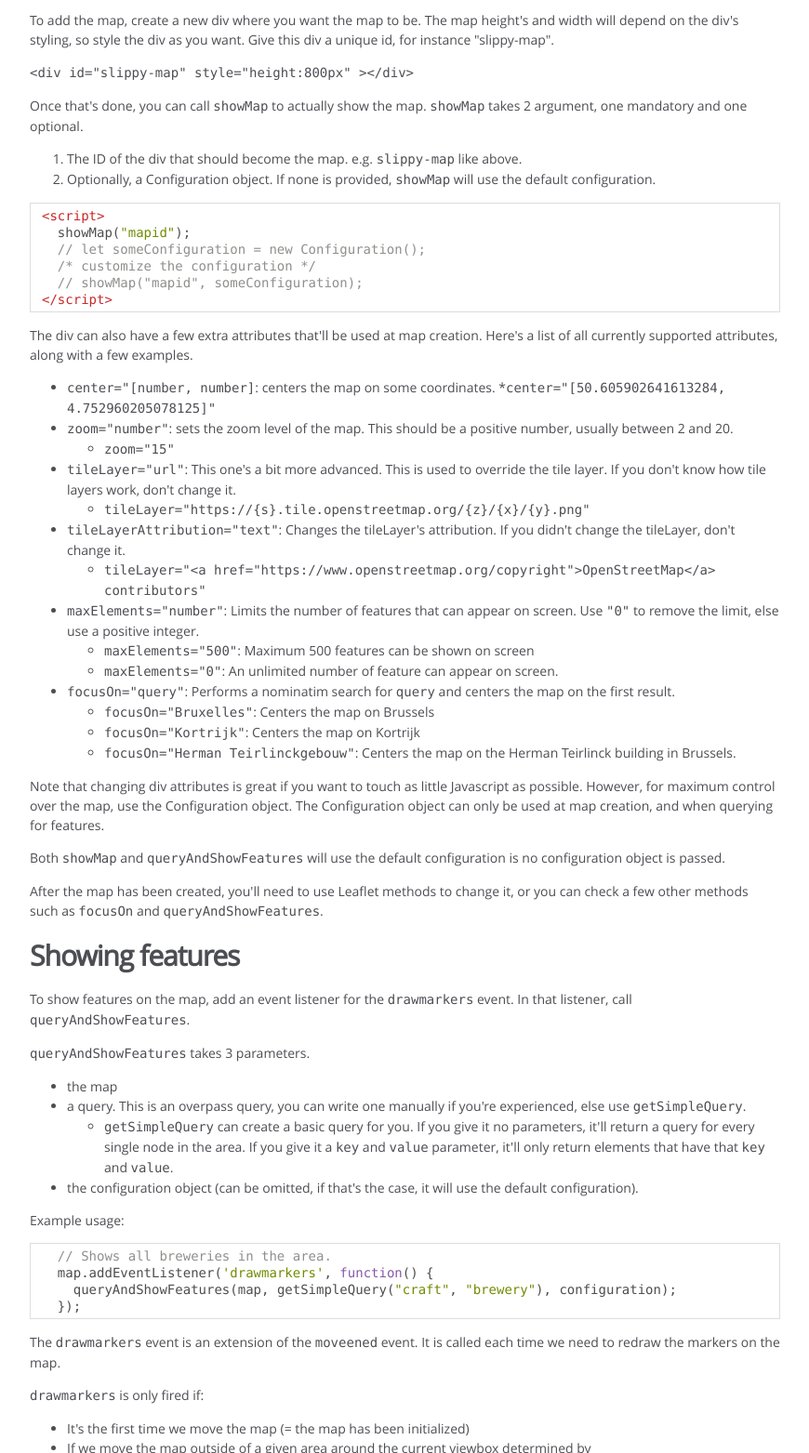
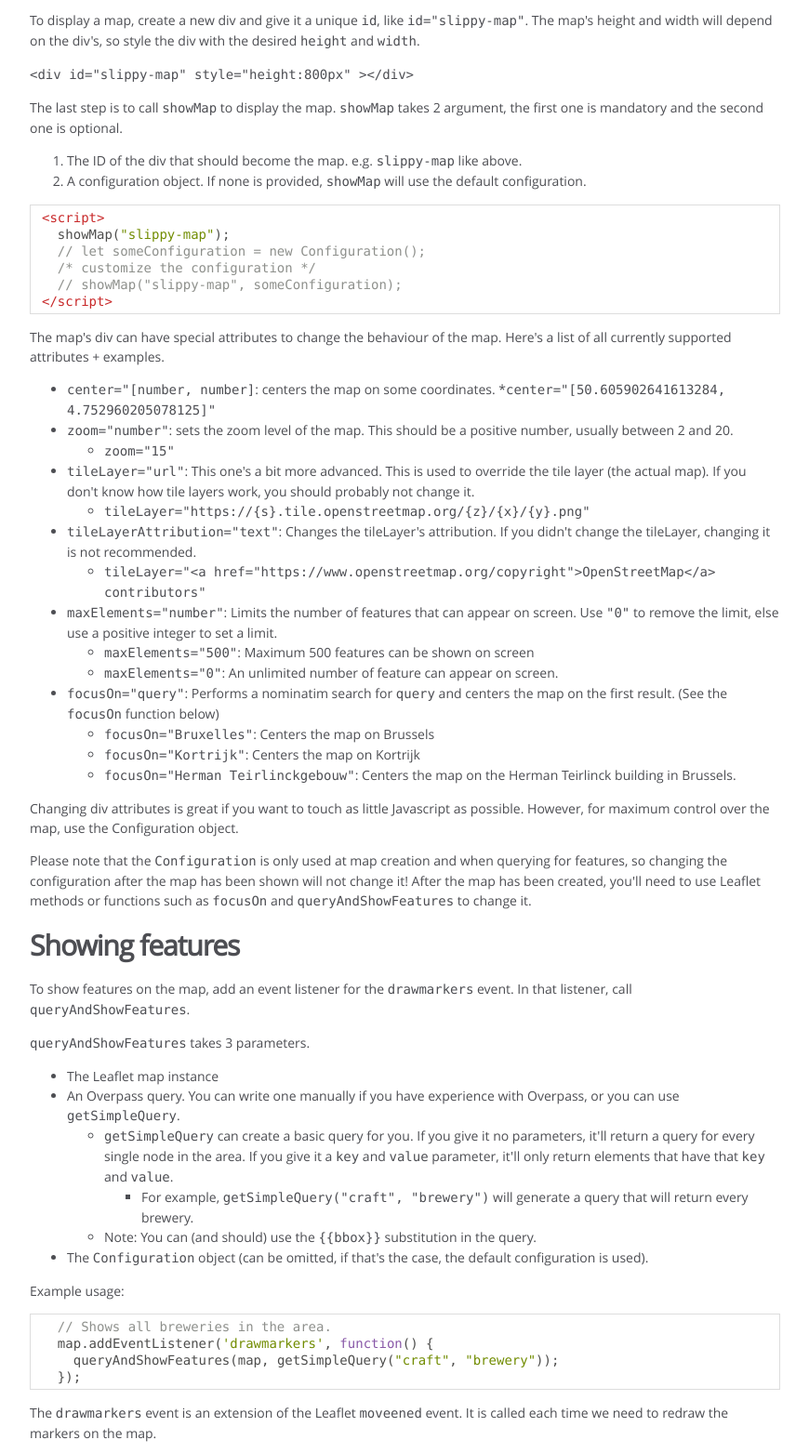
Before and after one commit to oSoc19/Open-Yesterday-SlippyMap, a plain HTML site: page docs/web/index.html in a window 1280 px wide. Shown: the part 592-2155 px from the top of the page at 93% size, without its empty margins (0-870 px from the left). Drawn offline with Linux system fonts and the light colour scheme.

Commit message:
update docs

```diff
--- a/docs/web/index.html
+++ b/docs/web/index.html
@@ -55,24 +55,24 @@ Order matters, so don't change it.</p>
 &lt;script src=&quot;https://osoc19.github.io/Open-Yesterday-SlippyMap/SlippyMap.js&quot;>&lt;/script>
 </code></pre>
 <h2>Adding a map</h2>
-<p>To add the map, create a new div where you want the map to be.
-The map height's and width will depend on the div's styling, so style the div as you want. Give this div a unique id, for instance &quot;slippy-map&quot;.</p>
+<p>To display a map, create a new div and give it a unique <code>id</code>, like <code>id=&quot;slippy-map&quot;</code>.
+The map's height and width will depend on the div's, so style the div with the desired <code>height</code> and <code>width</code>.</p>
 <p><code>&lt;div id=&quot;slippy-map&quot; style=&quot;height:800px&quot; &gt;&lt;/div&gt;</code></p>
-<p>Once that's done, you can call <code>showMap</code> to actually show the map.
-<code>showMap</code> takes 2 argument, one mandatory and one optional.</p>
+<p>The last step is to call <code>showMap</code> to display the map.
+<code>showMap</code> takes 2 argument, the first one is mandatory and the second one is optional.</p>
 <ol>
 <li>The ID of the div that should become the map. e.g. <code>slippy-map</code> like above.</li>
-<li>Optionally, a Configuration object. If none is provided, <code>showMap</code> will use the default configuration.</li>
+<li>A configuration object. If none is provided, <code>showMap</code> will use the default configuration.</li>
 </ol>
 <pre class="prettyprint source"><code>&lt;script>
-  showMap(&quot;mapid&quot;);
+  showMap(&quot;slippy-map&quot;);
   // let someConfiguration = new Configuration();
   /* customize the configuration */
-  // showMap(&quot;mapid&quot;, someConfiguration);
+  // showMap(&quot;slippy-map&quot;, someConfiguration);
 &lt;/script>
 </code></pre>
-<p>The div can also have a few extra attributes that'll be used at map creation.
-Here's a list of all currently supported attributes, along with a few examples.</p>
+<p>The map's div can have special attributes to change the behaviour of the map.
+Here's a list of all currently supported attributes + examples.</p>
 <ul>
 <li><code>center=&quot;[number, number]</code>: centers the map on some coordinates.
 *<code>center=&quot;[50.605902641613284, 4.752960205078125]&quot;</code></li>
@@ -82,24 +82,24 @@ Here's a list of all currently supported attributes, along with a few examples.<
 </ul>
 </li>
 <li><code>tileLayer=&quot;url&quot;</code>: This one's a bit more advanced. This is used to override the tile
-layer. If you don't know how tile layers work, don't change it.
+layer (the actual map). If you don't know how tile layers work, you should probably not change it.
 <ul>
 <li><code>tileLayer=&quot;https://{s}.tile.openstreetmap.org/{z}/{x}/{y}.png&quot;</code></li>
 </ul>
 </li>
-<li><code>tileLayerAttribution=&quot;text&quot;</code>: Changes the tileLayer's attribution. If you didn't change the tileLayer, don't change it.
+<li><code>tileLayerAttribution=&quot;text&quot;</code>: Changes the tileLayer's attribution. If you didn't change the tileLayer, changing it is not recommended.
 <ul>
 <li><code>tileLayer=&quot;&lt;a href=&quot;https://www.openstreetmap.org/copyright&quot;&gt;OpenStreetMap&lt;/a&gt; contributors&quot;</code></li>
 </ul>
 </li>
 <li><code>maxElements=&quot;number&quot;</code>: Limits the number of features that can appear on screen.
-Use <code>&quot;0&quot;</code> to remove the limit, else use a positive integer.
+Use <code>&quot;0&quot;</code> to remove the limit, else use a positive integer to set a limit.
 <ul>
 <li><code>maxElements=&quot;500&quot;</code>: Maximum 500 features can be shown on screen</li>
 <li><code>maxElements=&quot;0&quot;</code>: An unlimited number of feature can appear on screen.</li>
 </ul>
 </li>
-<li><code>focusOn=&quot;query&quot;</code>: Performs a nominatim search for <code>query</code> and centers the map on the first result.
+<li><code>focusOn=&quot;query&quot;</code>: Performs a nominatim search for <code>query</code> and centers the map on the first result. (See the <code>focusOn</code> function below)
 <ul>
 <li><code>focusOn=&quot;Bruxelles&quot;</code>: Centers the map on Brussels</li>
 <li><code>focusOn=&quot;Kortrijk&quot;</code>: Centers the map on Kortrijk</li>
@@ -107,39 +107,40 @@ Use <code>&quot;0&quot;</code> to remove the limit, else use a positive integer.
 </ul>
 </li>
 </ul>
-<p>Note that changing div attributes is great if you want to touch as little Javascript as possible. However, for maximum control over the map, use the Configuration object.
-The Configuration object can only be used at map creation, and when querying for features.</p>
-<p>Both <code>showMap</code> and <code>queryAndShowFeatures</code> will use the default configuration is no configuration object is passed.</p>
-<p>After the map has been created, you'll need to use Leaflet methods to change it, or
-you can check a few other methods such as <code>focusOn</code> and <code>queryAndShowFeatures</code>.</p>
+<p>Changing div attributes is great if you want to touch as little Javascript as possible. However, for maximum control over the map, use the Configuration object.</p>
+<p>Please note that the <code>Configuration</code> is only used at map creation and when querying for features, so changing the configuration after the map has been shown will not change it! After the map has been created, you'll need to use Leaflet methods or functions such as <code>focusOn</code> and <code>queryAndShowFeatures</code> to change it.</p>
 <h2>Showing features</h2>
 <p>To show features on the map, add an event listener for the <code>drawmarkers</code> event. In that listener, call <code>queryAndShowFeatures</code>.</p>
 <p><code>queryAndShowFeatures</code> takes 3 parameters.</p>
 <ul>
-<li>the map</li>
-<li>a query. This is an overpass query, you can write one manually if you're experienced, else use <code>getSimpleQuery</code>.
+<li>The Leaflet map instance</li>
+<li>An Overpass query. You can write one manually if you have experience with Overpass, or you can use <code>getSimpleQuery</code>.
 <ul>
 <li><code>getSimpleQuery</code> can create a basic query for you. If you give it no parameters, it'll return a query for every single node in the area.
-If you give it a <code>key</code> and <code>value</code> parameter, it'll only return elements that have that <code>key</code> and <code>value</code>.</li>
+If you give it a <code>key</code> and <code>value</code> parameter, it'll only return elements that have that <code>key</code> and <code>value</code>.
+<ul>
+<li>For example, <code>getSimpleQuery(&quot;craft&quot;, &quot;brewery&quot;)</code> will generate a query that will return every brewery.</li>
 </ul>
 </li>
-<li>the configuration object (can be omitted, if that's the case, it will use the default configuration).</li>
+<li>Note: You can (and should) use the <code>{{bbox}}</code> substitution in the query.</li>
+</ul>
+</li>
+<li>The <code>Configuration</code> object (can be omitted, if that's the case, the default configuration is used).</li>
 </ul>
 <p>Example usage:</p>
 <pre class="prettyprint source"><code>  // Shows all breweries in the area.
   map.addEventListener('drawmarkers', function() {
-    queryAndShowFeatures(map, getSimpleQuery(&quot;craft&quot;, &quot;brewery&quot;), configuration);
+    queryAndShowFeatures(map, getSimpleQuery(&quot;craft&quot;, &quot;brewery&quot;));
   });
 </code></pre>
-<p>The <code>drawmarkers</code> event is an extension of the <code>moveened</code> event. It is called each time we need to redraw the markers on the map.</p>
+<p>The <code>drawmarkers</code> event is an extension of the Leaflet <code>moveened</code> event. It is called each time we need to redraw the markers on the map.</p>
 <p><code>drawmarkers</code> is only fired if:</p>
 <ul>
-<li>It's the first time we move the map (= the map has been initialized)</li>
-<li>If we move the map outside of a given area around the current viewbox determined by <code>Configuration.boundsPadding</code>.
+<li>It's the first time we move/display the map</li>
+<li>If we move the map outside of an area around the current viewbox; the leeway is determined by <code>Configuration.boundsPadding</code>.
 <ul>
 <li>To put it simply, when we query for features, we get every feature in the area <em>plus a little more</em>.
-If we move to an area for which we have no information about markers, the event if fired again.
-It essentially exists as an optimization.</li>
+If we move to an area for which we have no information about markers, the event if fired again to fetch the markers for that area.</li>
 </ul>
 </li>
 </ul>
@@ -154,12 +155,16 @@ It essentially exists as an optimization.</li>
 </li>
 <li>To center the map using a query, use <code>focusOn(map, query)</code> where <code>query</code> is a string containing a query. The query can be anything you want. It's just text, like a Google search.
 <ul>
-<li>&quot;Gent&quot;, &quot;Kortrijk&quot;, &quot;Herman Teirlinckgebouw&quot; are all valid queries.</li>
+<li>&quot;Gent&quot;, &quot;Kortrijk&quot;, &quot;Herman Teirlinckgebouw&quot; are all valid queries.
+<ul>
+<li>e.g. <code>focusOn(map, &quot;Gent&quot;)</code>, <code>focusOn(map, &quot;Kortrijk&quot;)</code> or <code>focusOn(map, &quot;Herman Teirlinckgebouw&quot;)</code></li>
+</ul>
+</li>
 </ul>
 </li>
 </ul>
 <h2>Popups</h2>
-<p>Popup texts can be customized by changing the <code>popupTextProvider</code> function in the Configuration object you're passing to <code>queryAndShowFeatures</code>.
+<p>Popup texts can be customized by changing the <code>popupTextProvider</code> function in the <code>Configuration</code> object you're passing to <code>queryAndShowFeatures</code>.
 See <code>PopupTextProvider</code>, <code>Configuration.popupTextProvider</code> and <code>defaultPopupTextProvider</code> for more information.</p></article>
     </section>
 
@@ -177,7 +182,7 @@ See <code>PopupTextProvider</code>, <code>Configuration.popupTextProvider</code>
 <br class="clear">
 
 <footer>
-    Documentation generated by <a href="https://github.com/jsdoc/jsdoc">JSDoc 3.6.3</a> on Wed Jul 17 2019 09:41:30 GMT+0200 (Central European Summer Time)
+    Documentation generated by <a href="https://github.com/jsdoc/jsdoc">JSDoc 3.6.3</a> on Mon Jul 22 2019 11:48:12 GMT+0200 (Central European Summer Time)
 </footer>
 
 <script> prettyPrint(); </script>
```
Also changed, not shown: docs/web/Configuration.html (+1 -1 lines), docs/web/SlippyMap.js.html (+1 -1 lines), docs/web/global.html (+1 -1 lines).
